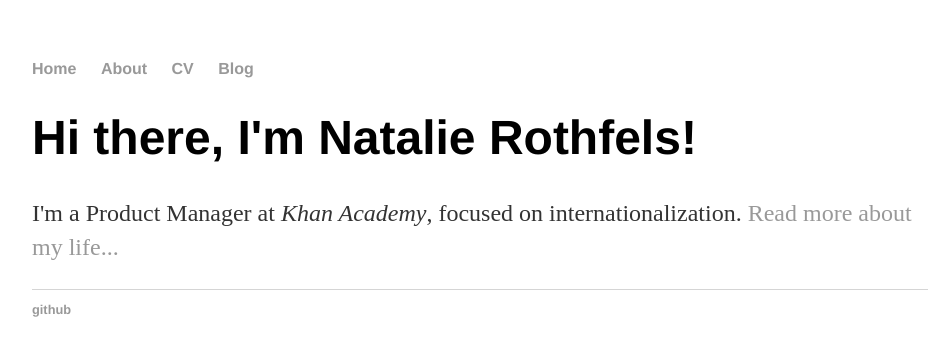
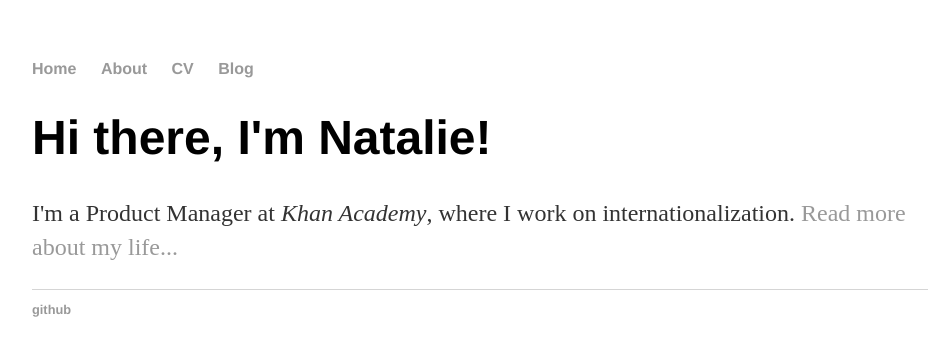
Before and after one commit to nrothfels/nrothfels.github.io, a Jekyll site: the page built from index.html, in a window 1280 px wide. Shown: the top 356 px of the page, without its empty margins (160-1103 px from the left). Built offline with Jekyll 4.4.1, drawn with Linux system fonts in a browser that asks for light colours.

Commit message:
Fix some of the Jekyll issues

```diff
--- a/index.html
+++ b/index.html
@@ -2,8 +2,7 @@
 layout: default
 title: Natalie Rothfels
 ---
-
-<div class ="blurb">
-	<h1>Hi there, I'm Natalie Rothfels!</h1>
-	<p>I'm a Product Manager at <em>Khan Academy</em>, focused on internationalization. <a href="/about">Read more about my life...</a></p>
+<div class="blurb">
+	<h1>Hi there, I'm Natalie!</h1>
+	<p>I'm a Product Manager at <em>Khan Academy</em>, where I work on internationalization. <a href="/about">Read more about my life...</a></p>
 </div><!-- /.blurb -->
```
